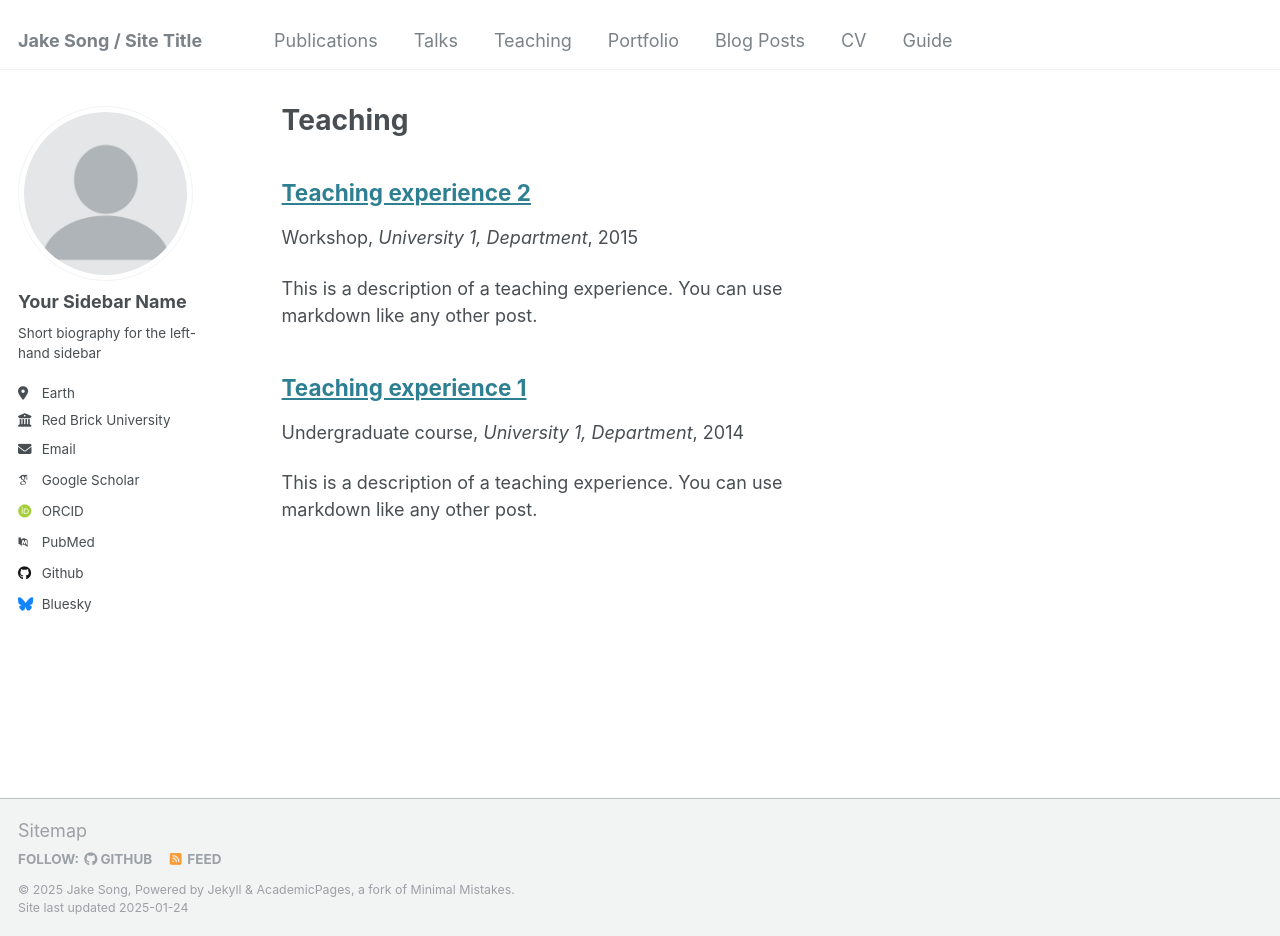
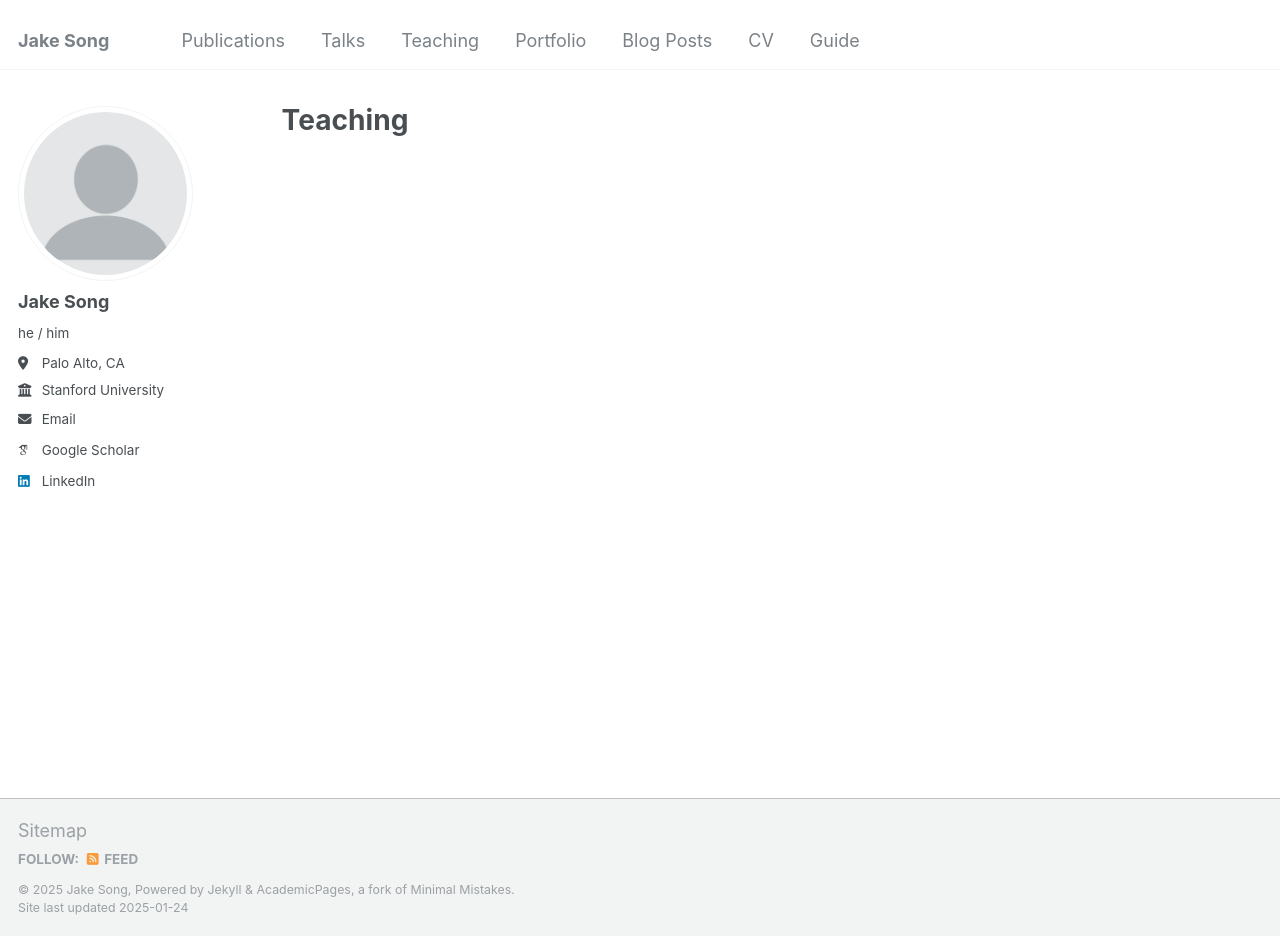
Before and after one commit to jakesong15/jakesong15.github.io, a Jekyll site: the page built from _pages/teaching.html, in a window 1280 px wide and 936 px high. Built offline with Jekyll 4.4.1, drawn with Linux system fonts in a browser that asks for light colours; some web fonts are replaced.

Commit message:
Update _config.yml

```diff
--- a/_config.yml
+++ b/_config.yml
@@ -8,7 +8,7 @@
 
 # Basic Site Settings
 locale                   : "en-US"
-title                    : "Jake Song / Site Title"
+title                    : "Jake Song"
 title_separator          : "-"
 name                     : &name "Jake Song"
 description              : &description "personal description"
@@ -22,21 +22,21 @@ repository               : "academicpages/jakesong.github.io"
 author:
   # Biographic information
   avatar           : "profile.png"
-  name             : "Your Sidebar Name"
-  pronouns         : # example: "she/her"
-  bio              : "Short biography for the left-hand sidebar"
-  location         : "Earth"
-  employer         : "Red Brick University"
+  name             : "Jake Song"
+  pronouns         : "he / him"
+  bio              : # "NIH F32 Postdoctoral Fellow"
+  location         : "Palo Alto, CA"
+  employer         : "Stanford University"
   uri              : # URL
-  email            : "none@example.org"
+  email            : "jakesong@stanford.edu"
 
   # Academic websites
   arxiv            : # URL - Update with the correct link to your profile
-  googlescholar    : "https://scholar.google.com/citations?user=PS_CX0AAAAAJ"
+  googlescholar    : "https://scholar.google.com/citations?user=U-8YpuoAAAAJ&hl=en&authuser=1"
   impactstory      : # URL
-  orcid            : "http://orcid.org/yourorcidurl"
+  orcid            : # "http://orcid.org/yourorcidurl"
   semantic         : # URL
-  pubmed           : "https://www.ncbi.nlm.nih.gov/pubmed/?term=john+snow"
+  pubmed           : # "https://www.ncbi.nlm.nih.gov/pubmed/?term=john+snow"
   researchgate     : # URL
   scopus           : # URL
 
@@ -44,12 +44,12 @@ author:
   bitbucket        : # Username - Update with your username on the site
   codepen          : # Username
   dribbble         : # Username
-  github           : "academicpages"
+  github           : # "academicpages"
   kaggle           : # Username
   stackoverflow    : # User number or user number and name (i.e., use "1" or "1/jeff-atwood")
 
   # Social media
-  bluesky          : "bsky.app" # Replace this with you Bluesky username
+  bluesky          : # "bsky.app" # Replace this with you Bluesky username
   facebook         : # Username
   flickr           : # Username
   foursquare       : # Username
@@ -58,7 +58,7 @@ author:
   keybase          : # Username
   instagram        : # Username
   lastfm           : # Username
-  linkedin         : # Username
+  linkedin         : "jakesong15" # Username
   mastodon         : # URL
   medium           : # URL
   pinterest        : # Username
@@ -212,17 +212,17 @@ kramdown:
 
 # These settings control the types of collections used by the template
 collections:
-  teaching:
+  outreach:
     output: true
     permalink: /:collection/:path/
   publications:
     output: true
     permalink: /:collection/:path/
   portfolio:
-    output: true
+    output: false
     permalink: /:collection/:path/
   talks:
-    output: true
+    output: false
     permalink: /:collection/:path/
 
 
@@ -249,7 +249,7 @@ defaults:
   # _teaching
   - scope:
       path: ""
-      type: teaching
+      type: outreach
     values:
       layout: single
       author_profile: true
```
